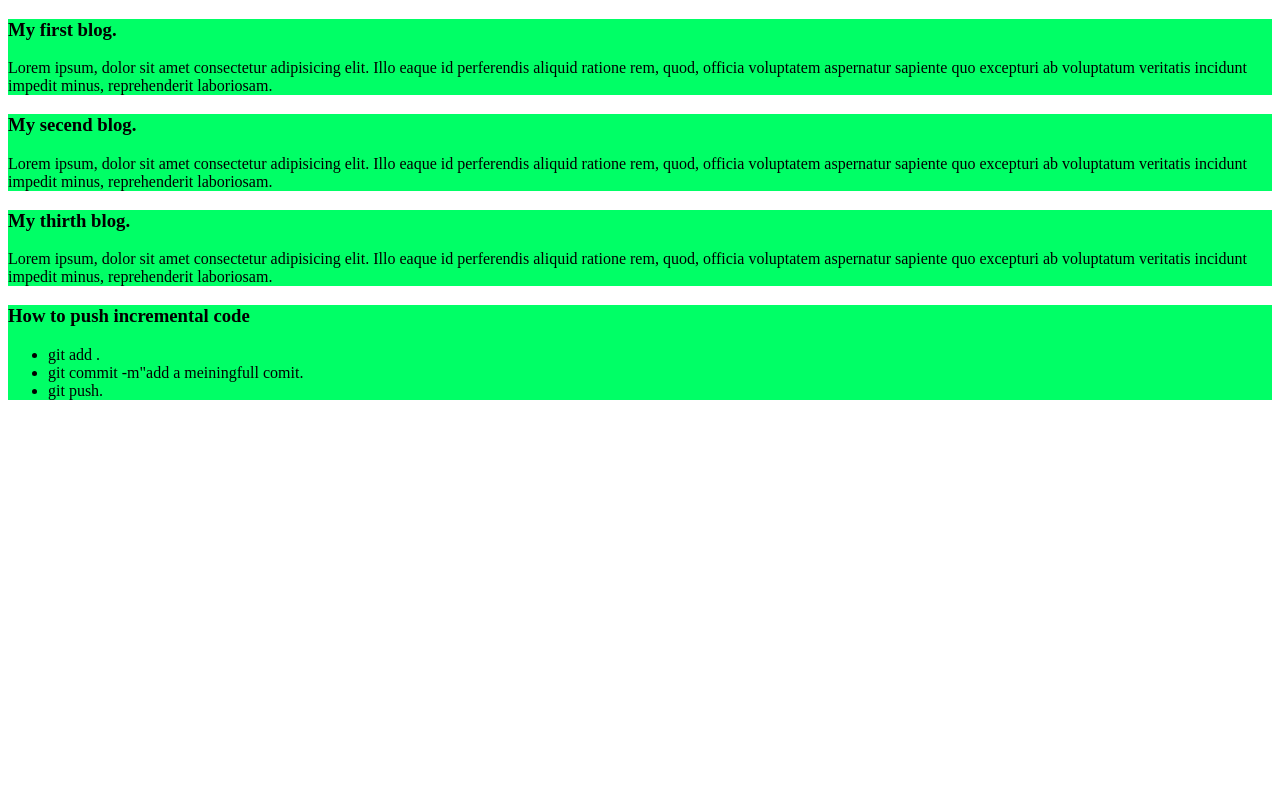
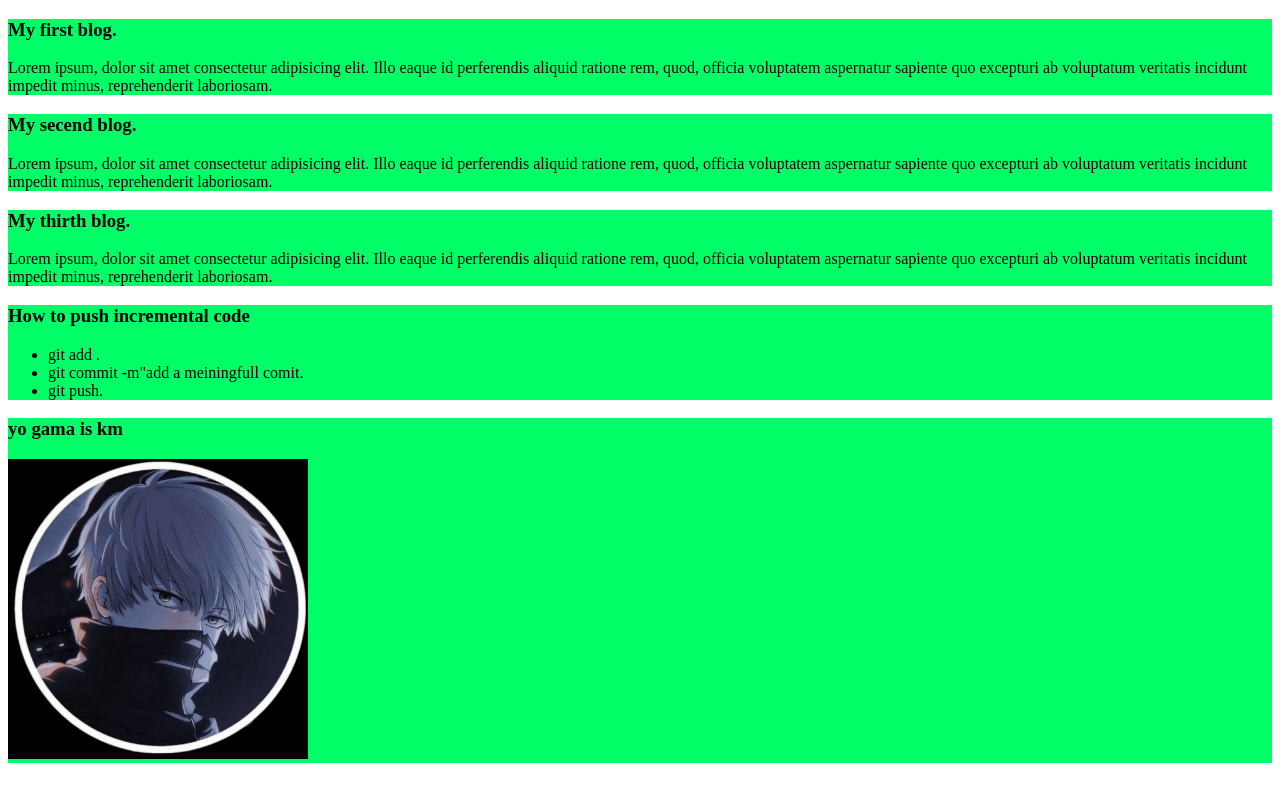
Before and after one commit to IconicZestore01/my-simple-website, a plain HTML site: page index.html in a window 1280 px wide. Drawn offline with Linux system fonts and the light colour scheme.

Commit message:
added a pic

```diff
--- a/index.html
+++ b/index.html
@@ -27,5 +27,9 @@
             <li>git push.</li>
         </ul>
     </div>
+    <div>
+        <h3>yo gama is km</h3>
+        <img src="IMAGES/screen-3.jpg" alt="" width="300" height="300">
+    </div>
 </body>
 </html>
```
Also changed, not shown: IMAGES/screen-3.jpg (added).
